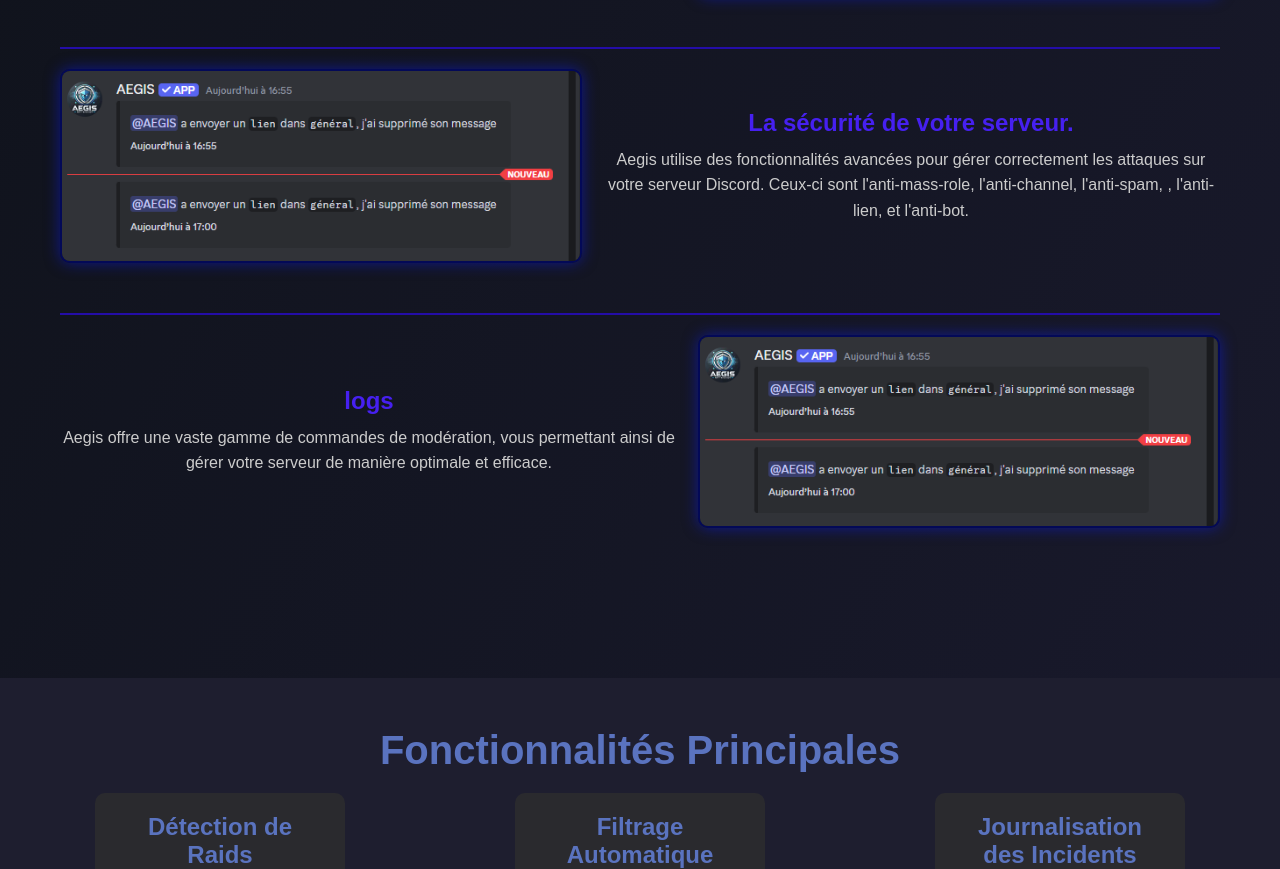
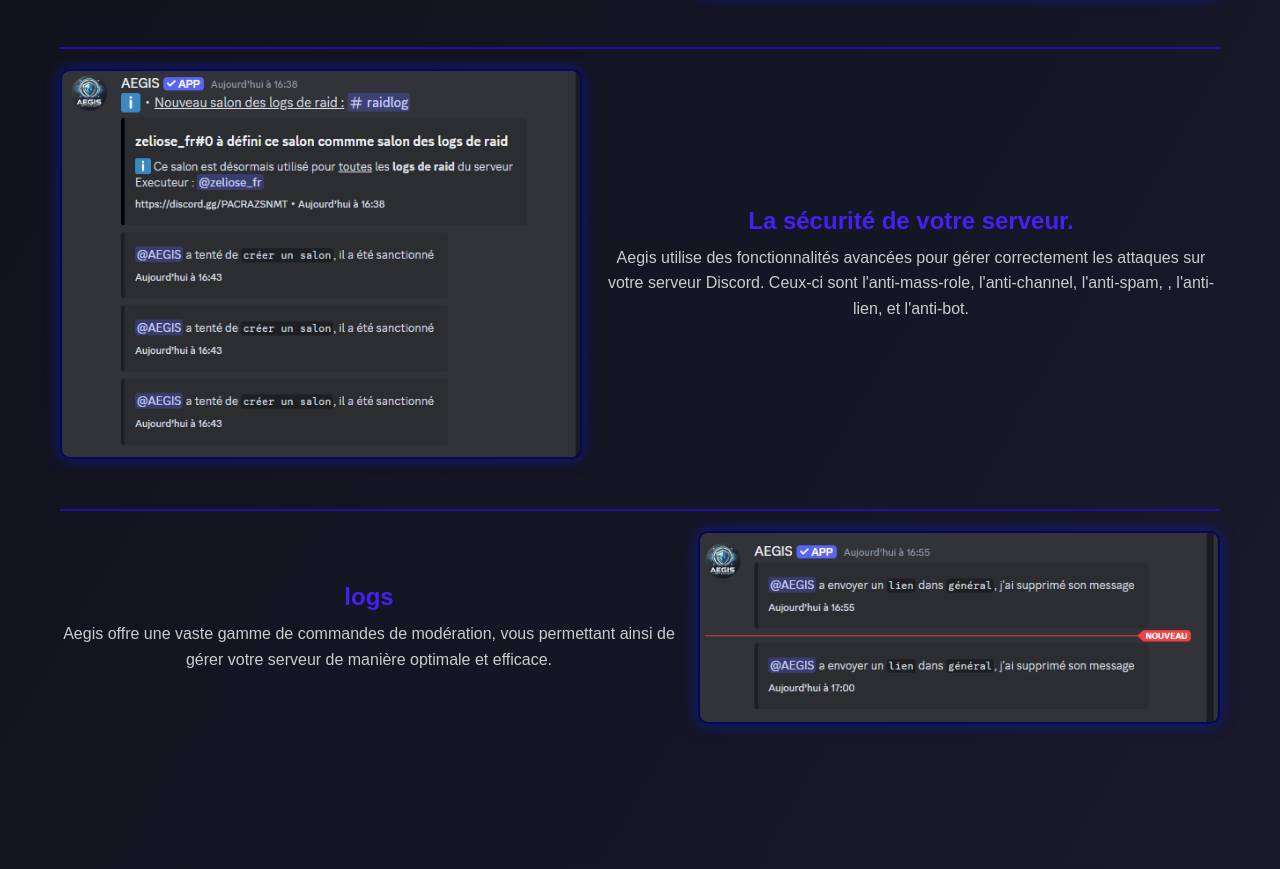
Before and after one commit to zeliosefr/aegisprotect, a plain HTML site: page index.html in a window 1280 px wide. Shown: the part 1199-2068 px from the top of the page. Drawn offline with Linux system fonts and the light colour scheme.

Commit message:
Update index.html

```diff
--- a/index.html
+++ b/index.html
@@ -3,7 +3,7 @@
     <head>
         <meta charset="UTF-8">
         <meta name="viewport" content="width=device-width, initial-scale=1.0">
-        <title>AEGIS</title>
+        <title>AEGIS Bot ant-raid </title>
         <link rel="stylesheet" href="./styles/style.css">
         <link rel="shortcut icon" href="./image/ppaegisaegis.png" type="image/x-icon">
         <script src="https://kit.fontawesome.com/a076d05399.js" crossorigin="anonymous"></script>
@@ -73,7 +73,7 @@
     <!-- Section 2 : Sécurité de votre serveur -->
     <div class="section">
         <div class="content">
-            <img src="./image/logs link.png" alt="Exemple de logs de sécurité">
+            <img src="./image/antiraid.png" alt="Exemple de logs de sécurité">
             <div class="text">
                 <h2>La sécurité de votre serveur.</h2>
                 <p>
```
